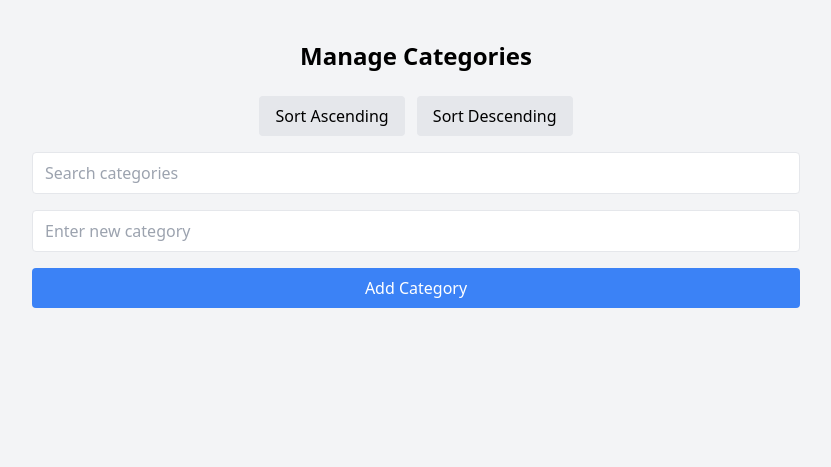
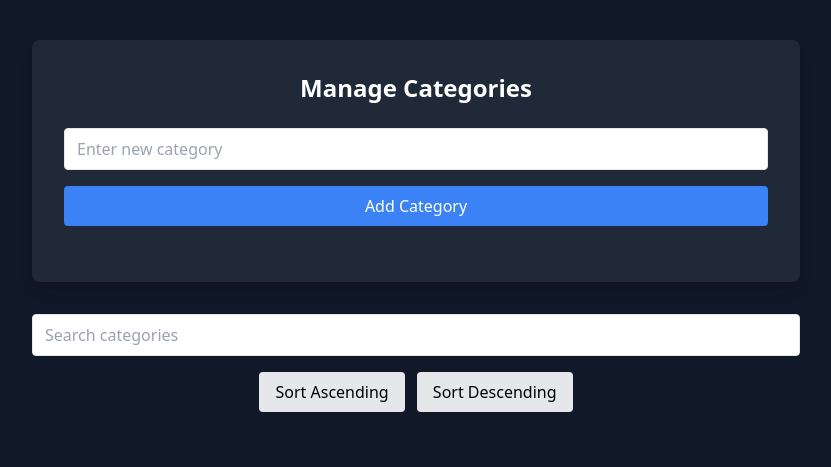
Before and after one commit to has-bogor/has-bogor, a Django app: template category/templates/category/list_category.html in a window 1280 px wide. Shown: the top 467 px of the page, without its empty margins (224-1055 px from the left). Run offline with Django 5.2, Linux system fonts and the light colour scheme; the template is opened without the code that fills it, so the values that code supplies are empty.

Commit message:
fixing list categories.html

```diff
--- a/category/templates/category/list_category.html
+++ b/category/templates/category/list_category.html
@@ -6,30 +6,30 @@
     <title>Category Management</title>
     <link href="https://cdn.jsdelivr.net/npm/tailwindcss@2.2.19/dist/tailwind.min.css" rel="stylesheet">
 </head>
-<body class="bg-gray-100 p-10">
+<body class="bg-gray-900 p-10">
     <div class="max-w-3xl mx-auto">
-        <h1 class="text-2xl font-bold mb-6 text-center">Manage Categories</h1>
+        <div class="bg-gray-800 text-white p-8 rounded-lg shadow-lg mb-8">
+        <h1 class="text-2xl text-white font-bold mb-6 text-center">Manage Categories</h1>
 
         <!-- Sorting Buttons -->
-        <div class="text-center mb-4">
-            <button onclick="fetchCategories('asc')" class="bg-gray-200 py-2 px-4 mr-2 rounded">Sort Ascending</button>
-            <button onclick="fetchCategories('desc')" class="bg-gray-200 py-2 px-4 rounded">Sort Descending</button>
-        </div>
 
-        <input type="text" id="searchBar" placeholder="Search categories"
-        class="border py-2 px-3 rounded w-full mb-4" oninput="searchCategories()">
 
         <!-- Add Category Form -->
         <div class="mb-6">
             <form id="addCategoryForm" onsubmit="createCategory(event)">
                 <input type="text" id="newCategoryName" placeholder="Enter new category" class="border py-2 px-3 rounded w-full mb-4" required>
-                <button type="submit" class="bg-blue-500 text-white py-2 px-4 rounded w-full">Add Category</button>
+                <button type="submit" class="bg-blue-500 text-white py-2 px-4 rounded w-full hover:bg-blue-600">Add Category</button>
             </form>
         </div>
-
+        </div>
         <!-- Response Message -->
         <div id="responseMessage" class="hidden bg-green-100 text-green-700 p-4 rounded mb-4"></div>
-
+        <input type="text" id="searchBar" placeholder="Search categories"
+        class="border py-2 px-3 rounded w-full mb-4" oninput="searchCategories()">
+        <div class="text-center mb-4">
+            <button onclick="fetchCategories('asc')" class="bg-gray-200 py-2 px-4 mr-2 rounded hover:bg-gray-300">Sort Ascending</button>
+            <button onclick="fetchCategories('desc')" class="bg-gray-200 py-2 px-4 rounded hover:bg-gray-300">Sort Descending</button>
+        </div>
         <!-- Category List -->
         <div id="categoryList" class="grid grid-cols-1 sm:grid-cols-2 lg:grid-cols-3 gap-6">
             <!-- Category items will be populated here -->
```
